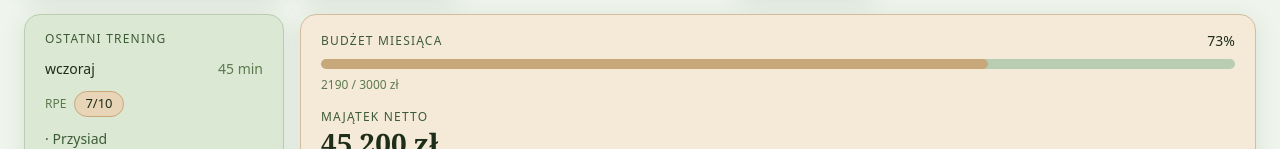
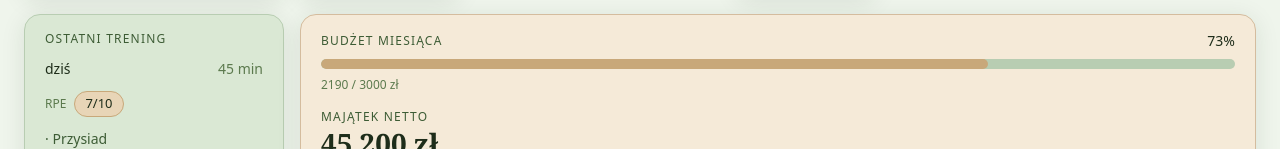
Before and after one commit to bartohehe/LifeOS, a Next.js app in the folder dashboard/: page /dashboard in a window 1280 px wide. Shown: the part 228-377 px from the top of the page. Built offline with nearby package versions, Linux system fonts and the light colour scheme.

Commit message:
feat: WorkoutWidget uses useWorkout hook instead of inline mock

```diff
--- a/dashboard/components/widgets/WorkoutWidget.tsx
+++ b/dashboard/components/widgets/WorkoutWidget.tsx
@@ -1,30 +1,36 @@
+// dashboard/components/widgets/WorkoutWidget.tsx
 'use client'
-
+import useWorkout from '@/hooks/useWorkout'
 import Badge from '@/components/ui/Badge'
 
-const MOCK = {
-  date: 'wczoraj',
-  duration: 45,
-  rpe: 7,
-  exercises: ['Przysiad', 'Martwy ciąg', 'Wyciskanie'],
+function relativeDate(dateStr: string): string {
+  const today = new Date()
+  const d = new Date(dateStr + 'T00:00:00')
+  const diffDays = Math.round((today.getTime() - d.getTime()) / (1000 * 60 * 60 * 24))
+  if (diffDays === 0) return 'dziś'
+  if (diffDays === 1) return 'wczoraj'
+  return `${diffDays} dni temu`
 }
 
 export default function WorkoutWidget() {
+  const { lastWorkout } = useWorkout()
+  if (!lastWorkout) return null
+
   return (
     <div className="card-green px-5 py-4 flex flex-col gap-3 h-full">
       <span className="text-[#3D5C35] text-xs uppercase tracking-widest">
         Ostatni trening
       </span>
       <div className="flex items-center justify-between">
-        <span className="text-[#1E2D1A] text-sm font-medium">{MOCK.date}</span>
-        <span className="text-[#5C7A4E] text-sm">{MOCK.duration} min</span>
+        <span className="text-[#1E2D1A] text-sm font-medium">{relativeDate(lastWorkout.date)}</span>
+        <span className="text-[#5C7A4E] text-sm">{lastWorkout.duration_min} min</span>
       </div>
       <div className="flex items-center gap-2">
         <span className="text-[#5C7A4E] text-xs">RPE</span>
-        <Badge>{MOCK.rpe}/10</Badge>
+        <Badge>{lastWorkout.rpe}/10</Badge>
       </div>
       <div className="flex flex-col gap-1">
-        {MOCK.exercises.map((ex) => (
+        {lastWorkout.exercises.map((ex) => (
           <span key={ex} className="text-[#3D5C35] text-sm">· {ex}</span>
         ))}
       </div>
```
